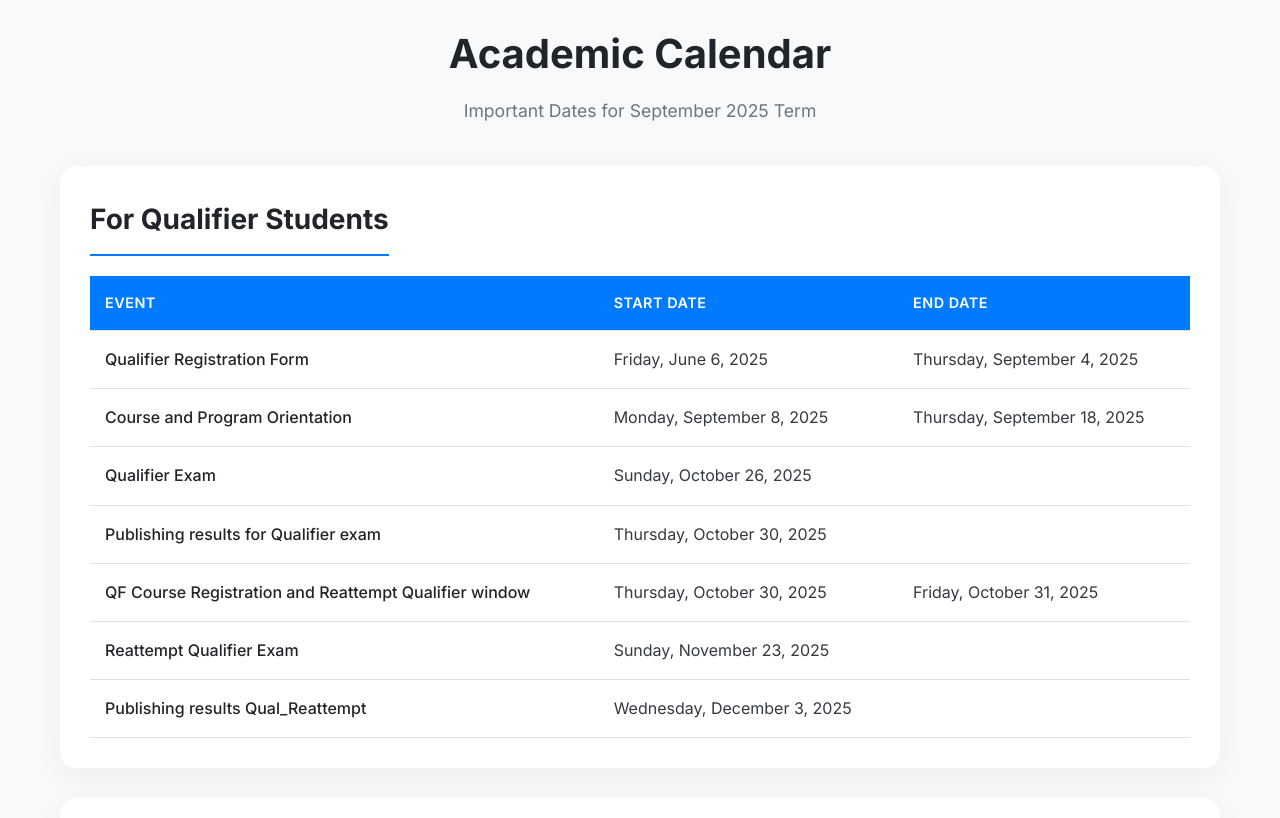
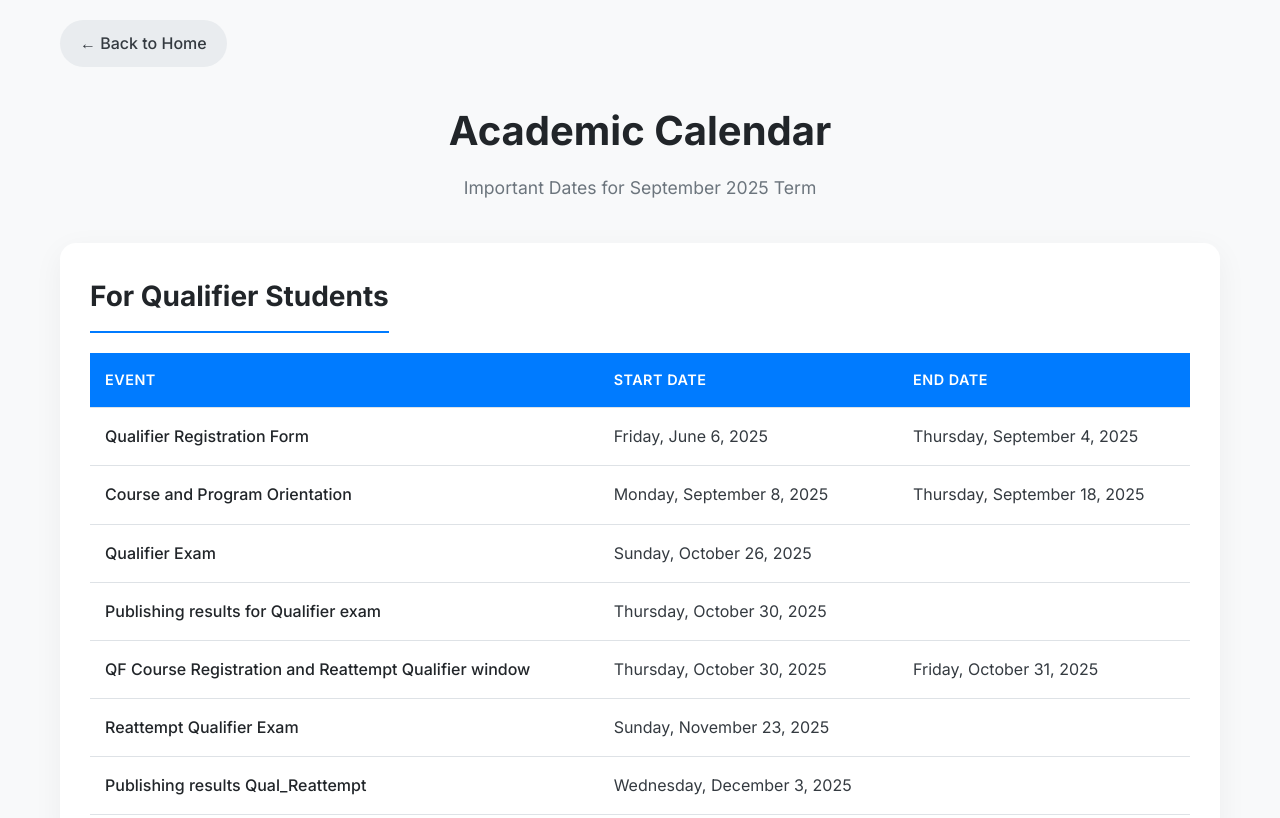
Before and after one commit to iitmbshub/iitmbshub.github.io, a plain HTML site: page calender.html in a window 1280 px wide. Shown: the top 818 px of the page. Drawn offline with Linux system fonts and the light colour scheme.

Commit message:
Add files via upload

```diff
--- a/calender.html
+++ b/calender.html
@@ -156,6 +156,21 @@
         }
 
         /* --- Button & CTA Section --- */
+        .home-btn {
+            display: inline-block;
+            margin-bottom: 30px;
+            padding: 10px 20px;
+            background-color: #e9ecef;
+            color: var(--text-color);
+            text-decoration: none;
+            border-radius: 50px;
+            font-weight: 500;
+            transition: background-color 0.2s ease;
+        }
+        .home-btn:hover {
+            background-color: #d_ad_de;
+        }
+
         .cta-section {
             text-align: center;
             padding: 20px;
@@ -288,6 +303,9 @@
 <body>
 
     <div class="container">
+
+        <a href="index.html" class="home-btn">← Back to Home</a>
+
         <header>
             <h1>Academic Calendar</h1>
             <p>Important Dates for September 2025 Term</p>
@@ -445,7 +463,7 @@
                 const message = `New Calendar Notification Request:\nMobile: ${mobileNumber}`;
                 const url = `https://api.telegram.org/bot${botToken}/sendMessage?chat_id=${chatId}&text=${encodeURIComponent(message)}`;
 
-                // Send the message using Fetch API
+               // Send the message using Fetch API
                 fetch(url)
                     .then(response => response.json())
                     .then(data => {
@@ -454,7 +472,7 @@
                             hideModal();
                             mobileNumberInput.value = "";
                         } else {
-                            showToast("Failed to subscribe. Please try again.", 'error');
+                            showToas`("Failed to subscribe. Please try again.", 'error');
                             console.error("Telegram API error:", data);
                         }
                     })
@@ -463,7 +481,7 @@
                         showToast("An error occurred. Please check your connection.", 'error');
                     })
                     .finally(() => {
-                          // Re-enable button
+                        // Re-enable button
                         confirmBtn.disabled = false;
                         confirmBtn.textContent = 'Confirm & Subscribe';
                     });
```
